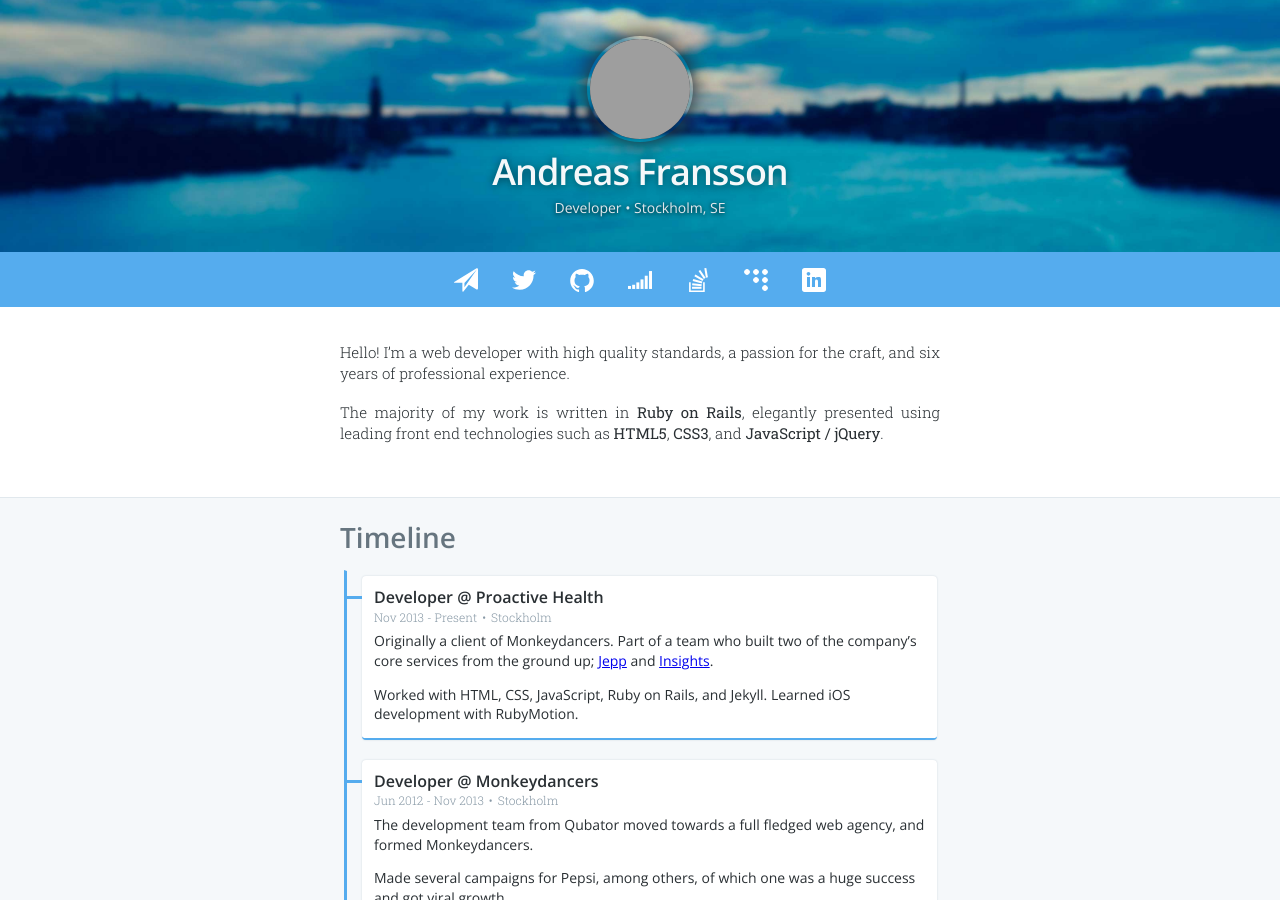
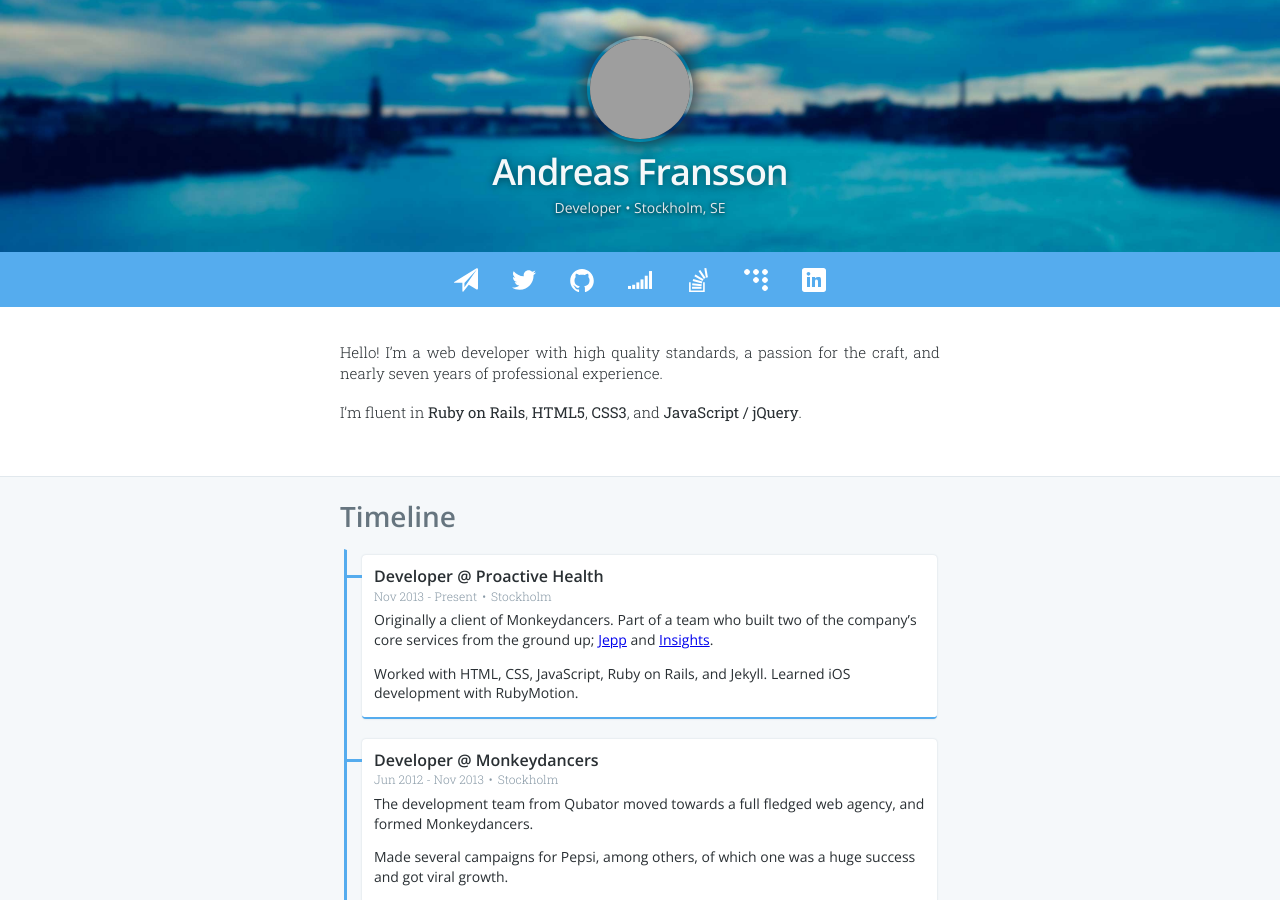
Before and after one commit to zykadelic/zykadelic.github.io, a Jekyll site: the page built from index.html, in a window 1280 px wide and 900 px high, cut to the strip 0-900 px from the top of the window. Built offline with Jekyll 4.4.1, drawn with Linux system fonts in a browser that asks for light colours; grey boxes are pictures that could not be loaded.

Commit message:
Update bio.md

```diff
--- a/_includes/bio.md
+++ b/_includes/bio.md
@@ -1,3 +1,3 @@
-Hello! I’m a web developer with high quality standards, a passion for the craft, and six years of professional experience.
+Hello! I’m a web developer with high quality standards, a passion for the craft, and nearly seven years of professional experience.
 
-The majority of my work is written in *Ruby on Rails*, elegantly presented using leading front end technologies such as *HTML5*, *CSS3*, and *JavaScript / jQuery*.
+I’m fluent in *Ruby on Rails*, *HTML5*, *CSS3*, and *JavaScript / jQuery*.
```
